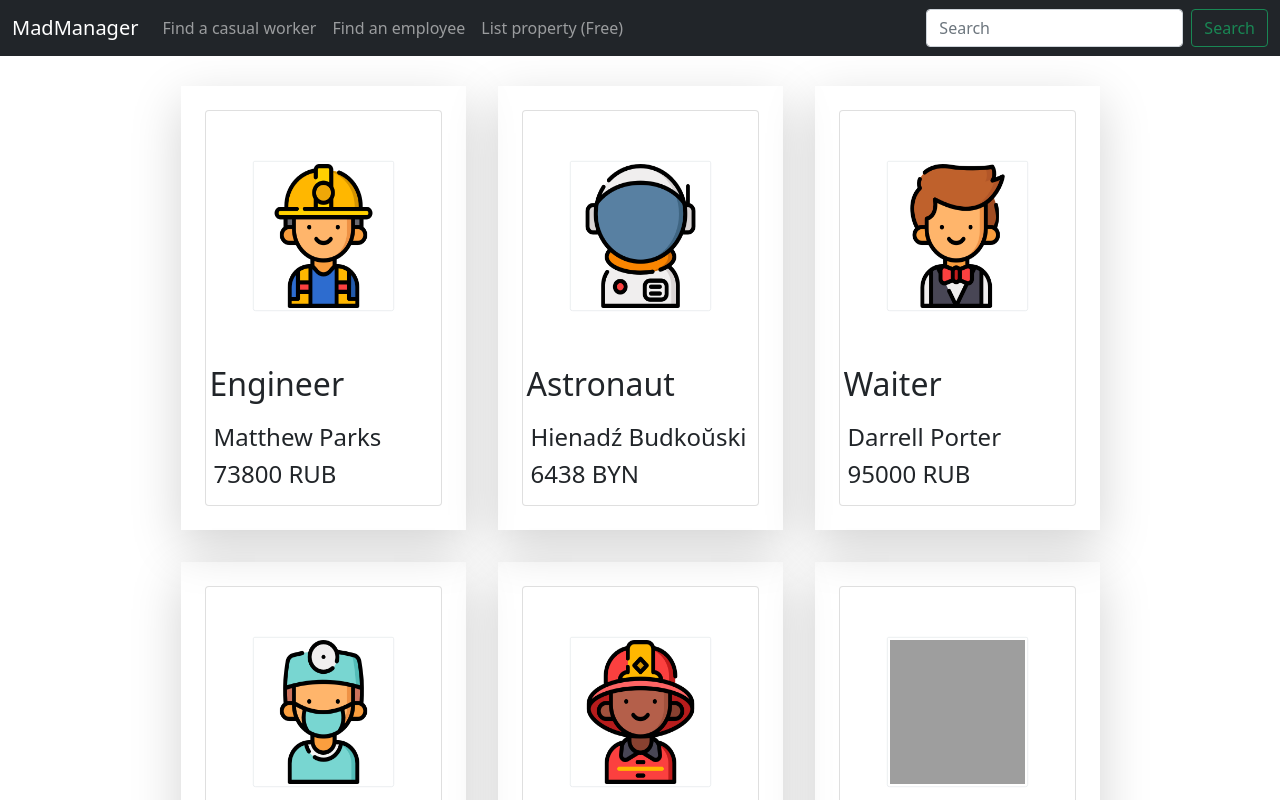
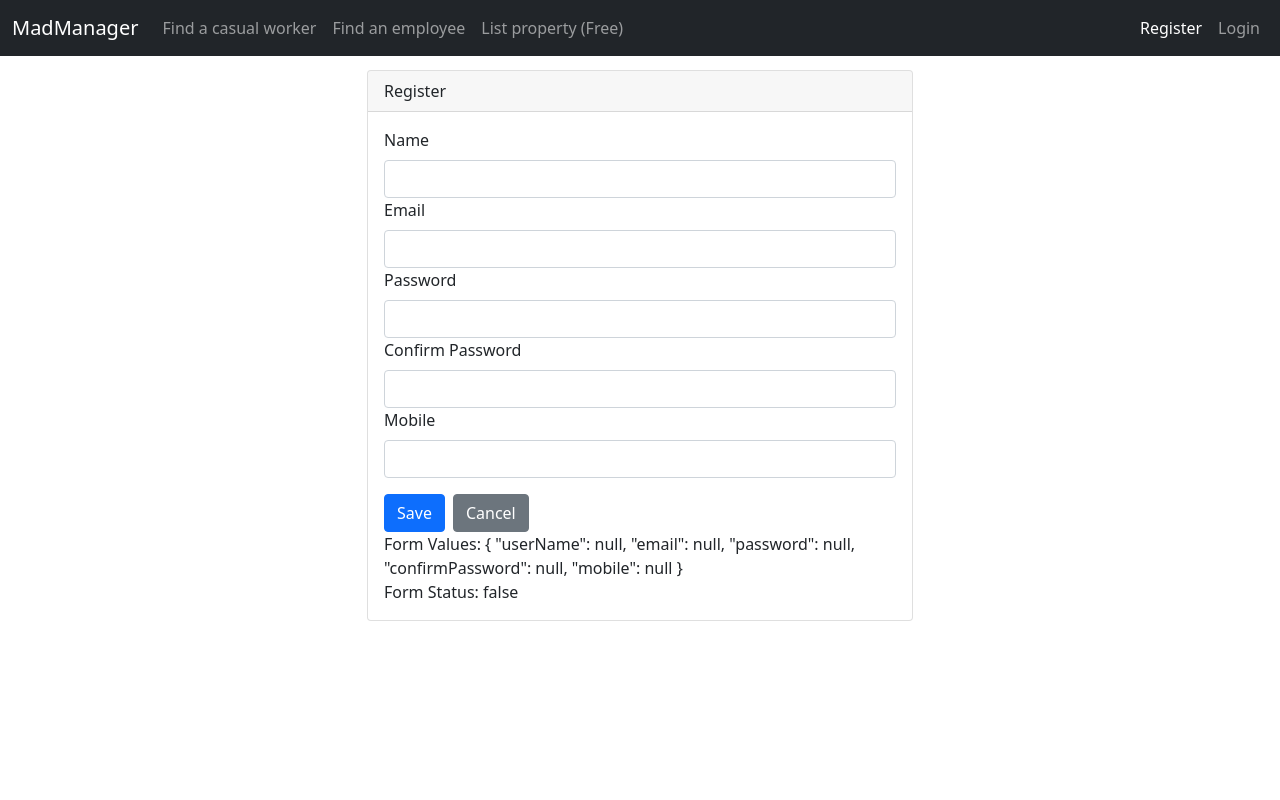
Before and after one commit to Aphilome/MadManager, an Angular app in the folder frontend/: page /user/register in a window 1280 px wide. Shown: the top 800 px of the page. Built offline with nearby package versions, Linux system fonts and the light colour scheme; grey boxes are pictures that could not be loaded.

Commit message:
validation supplement
reactive form

```diff
--- a/frontend/src/app/nav-bar/nav-bar.component.html
+++ b/frontend/src/app/nav-bar/nav-bar.component.html
@@ -16,10 +16,24 @@
         <li class="nav-item">
           <a class="nav-link" routerLinkActive="active" href="/list-property">List property (Free)</a>
       </ul>
-      <form class="d-flex">
-        <input class="form-control me-2" type="search" placeholder="Search" aria-label="Search">
-        <button class="btn btn-outline-success" type="submit">Search</button>
-      </form>
+
+      <div>
+        <ul class="nav navbar-nav">
+          <li class="nav-item">
+            <a class="nav-link"
+            routerLink="user/register"
+            routerLinkActive="active"
+            >Register</a>
+          </li>
+          <li class="nav-item">
+            <a class="nav-link"
+            routerLink="user/login"
+            routerLinkActive="active"
+            >Login</a>
+          </li>
+        </ul>
+      </div>
+
     </div>
   </div>
 </nav>
--- /dev/null
+++ b/frontend/src/app/user/user-login/user-login.component.html
@@ -0,0 +1 @@
+<p>user-login works!</p>
--- /dev/null
+++ b/frontend/src/app/user/user-login/user-login.component.ts
@@ -0,0 +1,15 @@
+import { Component, OnInit } from '@angular/core';
+
+@Component({
+  selector: 'app-user-login',
+  templateUrl: './user-login.component.html',
+  styleUrls: ['./user-login.component.css']
+})
+export class UserLoginComponent implements OnInit {
+
+  constructor() { }
+
+  ngOnInit(): void {
+  }
+
+}
--- /dev/null
+++ b/frontend/src/app/user/user-register/user-register.component.html
@@ -0,0 +1,81 @@
+<div class="row">
+  <div class="col-6 m-auto">
+    <div class="card m-auto">
+      <div class="card-header">
+        Register
+      </div>
+
+      <div class="card-body">
+        <form [formGroup]="registrationForm" (ngSubmit)="onSubmit()">
+
+          <div class="form-group col-12">
+            <label for="name" class="form-label">Name</label>
+            <input type="text" class="form-control"
+                   formControlName="userName">
+            <span *ngIf="userName!.invalid && userName!.touched"
+                  class="error-block">
+              Please provide name
+            </span>
+          </div>
+
+          <div class="form-group col-12">
+            <label for="email" class="form-label">Email</label>
+            <input type="text" class="form-control" formControlName="email">
+            <span *ngIf="email!.invalid && email!.touched" class="error-block">
+              <span *ngIf="email.hasError('required')">
+                Please provide email id
+              </span>
+            <span *ngIf="email.hasError('email')">
+                Please provide valid email id
+              </span>
+            </span>
+          </div>
+
+          <div class="form-group col-12">
+            <label for="password" class="form-label">Password</label>
+            <input type="password" class="form-control" formControlName="password">
+
+            <span *ngIf="password!.invalid && password!.touched" class="error-block">
+              <span *ngIf="password && password.errors?.['required']">
+                Please provide password
+              </span>
+              <span *ngIf="password && password.errors?.['minlength']">
+                Password should not be lesser than 8 character
+              </span>
+            </span>
+          </div>
+
+
+          <div class="form-group col-12">
+            <label for="confirmPassword" class="form-label">Confirm Password</label>
+            <input type="password" class="form-control" formControlName="confirmPassword">
+
+            <span *ngIf="(confirmPassword!.invalid || registrationForm!.invalid) && confirmPassword!.touched" class="error-block">
+              <span *ngIf="confirmPassword && confirmPassword.errors?.['required']">
+                Please confirm password
+              </span>
+
+              <span *ngIf="(confirmPassword?.touched || confirmPassword?.dirty)  && registrationForm.errors?.['notMatched']">
+                Password not matched
+              </span>
+
+            </span>
+          </div>
+
+
+          <div class="form-group col-12 mb-3">
+            <label for="mobile" class="form-label">Mobile</label>
+            <input type="text" class="form-control" formControlName="mobile">
+          </div>
+
+          <div class="form-group col-12">
+            <button type="submit" class="btn btn-primary me-2">Save</button>
+            <button type="reset" class="btn btn-secondary">Cancel</button>
+          </div>
+          Form Values: {{registrationForm.value | json}} <br/>
+          Form Status: {{registrationForm.valid}}
+        </form>
+      </div>
+    </div>
+  </div>
+</div>
--- /dev/null
+++ b/frontend/src/app/user/user-register/user-register.component.ts
@@ -0,0 +1,56 @@
+import { Component, OnInit } from '@angular/core';
+import {
+  AbstractControl,
+  FormControl,
+  FormGroup, ValidationErrors,
+  ValidatorFn,
+  Validators
+} from "@angular/forms";
+
+@Component({
+  selector: 'app-user-register',
+  templateUrl: './user-register.component.html',
+  styleUrls: ['./user-register.component.css']
+})
+export class UserRegisterComponent implements OnInit {
+
+  registrationForm!: FormGroup;
+  constructor() { }
+
+  ngOnInit() {
+    this.registrationForm = new FormGroup({
+      userName: new FormControl(null, Validators.required),
+      email: new FormControl(null, [Validators.required, Validators.email]),
+      password: new FormControl(null, [Validators.required, Validators.minLength(8)]),
+      confirmPassword: new FormControl(null, [Validators.required]),
+      mobile: new FormControl(null, [Validators.required, Validators.maxLength(10)])
+    }, { validators: this.passwordsEqualValidator });
+  }
+
+  passwordsEqualValidator: ValidatorFn = (control: AbstractControl): ValidationErrors | null => {
+    const password = control.get('password');
+    const confirmPassword = control.get('confirmPassword');
+    return password?.value === confirmPassword?.value ? null : {notMatched: true};
+  };
+
+  //Getter methods for all form controls
+  get userName() {
+    return this.registrationForm.get('userName') as FormControl;
+  }
+  get email() {
+    return this.registrationForm.get('email') as FormControl;
+  }
+  get password() {
+    return this.registrationForm.get('password') as FormControl;
+  }
+  get confirmPassword() {
+    return this.registrationForm.get('confirmPassword') as FormControl;
+  }
+  get mobile() {
+    return this.registrationForm.get('mobile') as FormControl;
+  }
+
+  onSubmit() {
+    console.log(this.registrationForm);
+  }
+}
--- /dev/null
+++ b/frontend/src/assets/forms.css
@@ -0,0 +1,7 @@
+.ng-invalid.ng-touched {
+  border-color: red;
+}
+
+.error-block {
+  color: red;
+}
--- a/frontend/src/styles.css
+++ b/frontend/src/styles.css
@@ -1 +1 @@
-/* You can add global styles to this file, and also import other style files */
+@import 'assets/forms.css';
```
Also changed, not shown: frontend/src/app/app.module.ts (+12 -3 lines), frontend/src/app/user/user-login/user-login.component.css (added), frontend/src/app/user/user-register/user-register.component.css (added), 2 other files (tests, documents, lock files or other folders).
